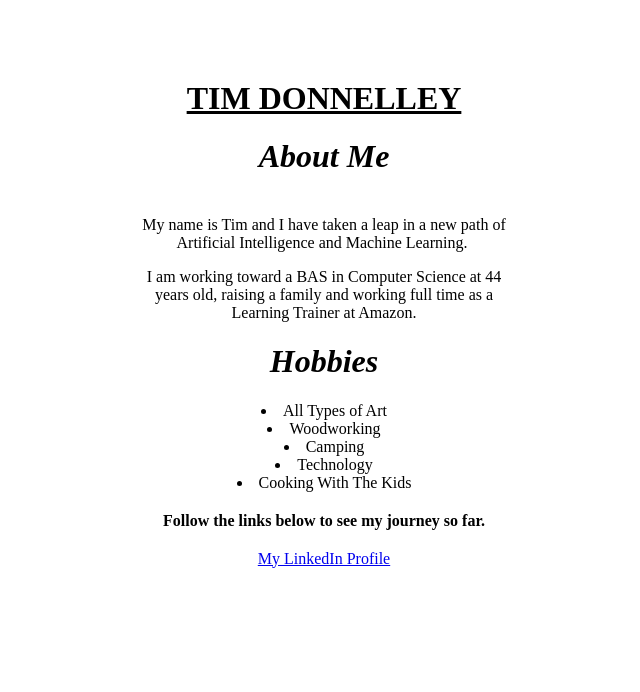
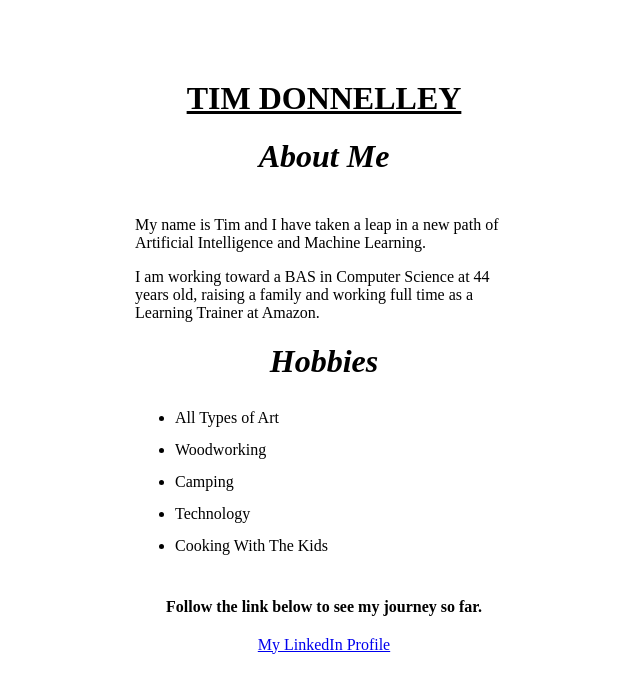
Before and after one commit to Tim-the-Enchanter/web-dev, a plain HTML site: page aboutme.html in a window 1280 px wide. Shown: the whole page, without its empty margins (316-956 px from the left). Drawn offline with Linux system fonts and the light colour scheme.

Commit message:
Updated list
added <ul back in to list

```diff
--- a/aboutme.html
+++ b/aboutme.html
@@ -12,19 +12,21 @@
   <tbody>
     <tr>
       <td>&nbsp;</td>
-      <td align="center"><p>My name is Tim and I have taken a leap in a new path of Artificial Intelligence and Machine Learning.&nbsp;</p>
+      <td align="left"><p>My name is Tim and I have taken a leap in a new path of Artificial Intelligence and Machine Learning.&nbsp;</p>
       <p>I am working toward a BAS in Computer Science at 44 years old, raising a family and  working full time as a Learning Trainer at Amazon.</p>
       <h1  align="center" ><em><strong>Hobbies</strong></em></h1>
-      <li>All Types of Art</li>
-      <li>Woodworking</li>
-      <li>Camping</li>
-      <li>Technology</li>
-      <li>Cooking With The Kids</li>
+      <ul style="line-height:200%">
+		<li>All Types of Art</li>
+      	<li>Woodworking</li>
+      	<li>Camping</li>
+      	<li>Technology</li>
+      	<li>Cooking With The Kids</li>
+		  </ul>
 	</td>
     </tr>
     <tr>
       <td>&nbsp;</td>
-      <td align="center"><p><strong>Follow the links below to see my journey so far.</strong></p></td>
+      <td align="center"><p><strong>Follow the link below to see my journey so far.</strong></p></td>
       <td>&nbsp;</td>
     </tr>
     <tr>
```
